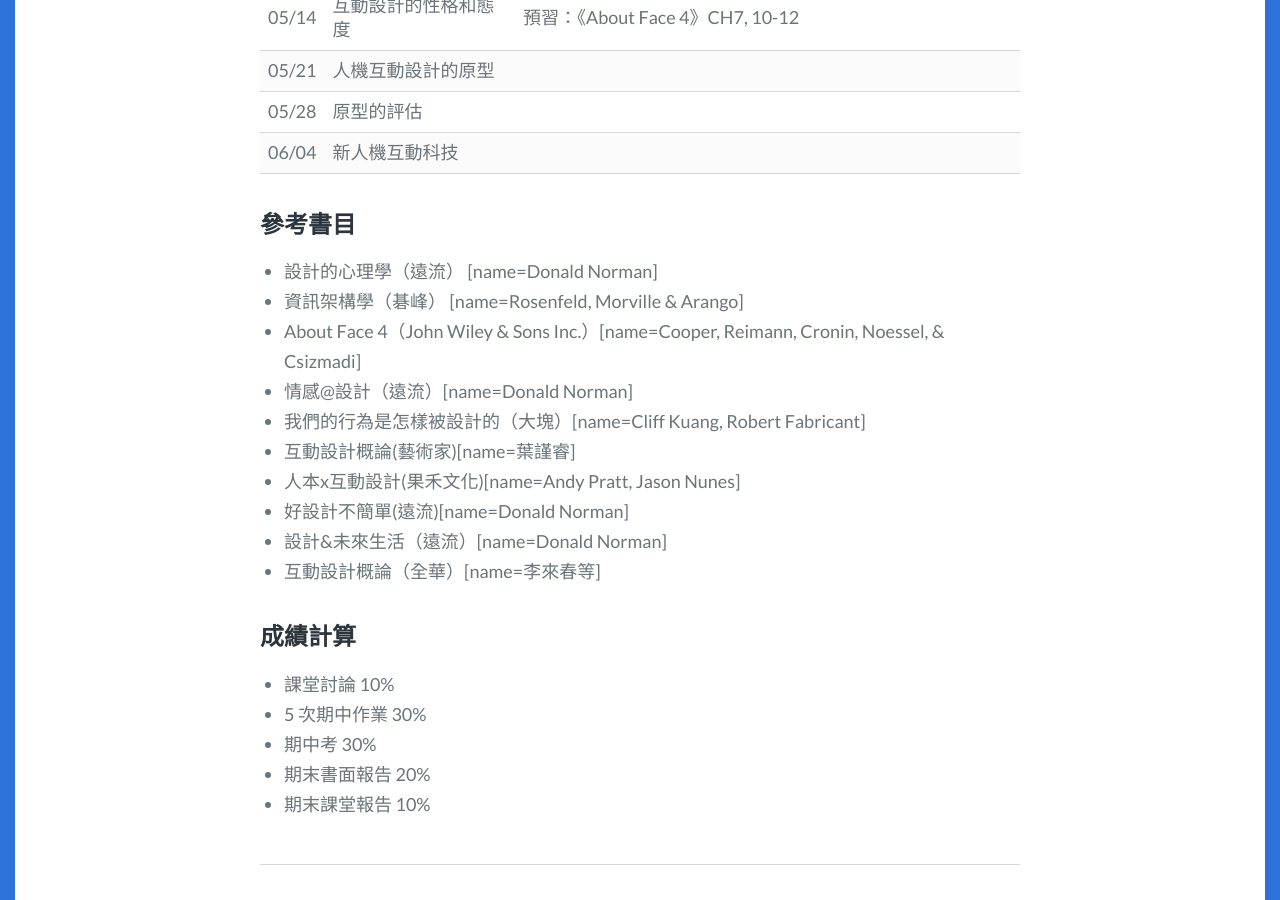
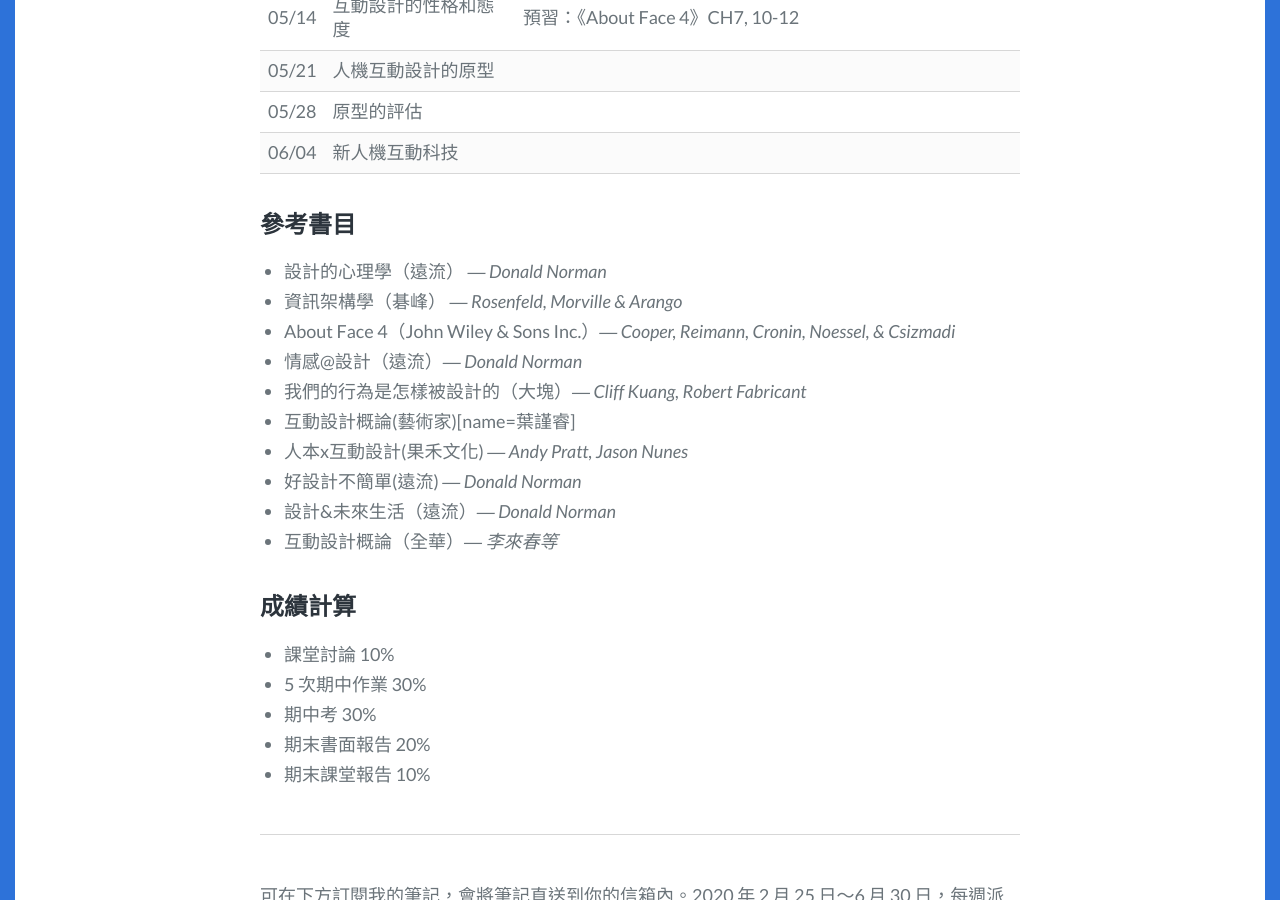
Before and after one commit to laiyenju/laiyenju.github.io, a Jekyll site: the page built from _posts/2020-02-24-nccu-hci-design.md, in a window 1280 px wide and 900 px high, scrolled down 1042 px. Built offline with Jekyll 4.4.1, drawn with Linux system fonts in a browser that asks for light colours.

Commit message:
Update 2020-02-24-nccu-hci-design.md

```diff
--- a/_posts/2020-02-24-nccu-hci-design.md
+++ b/_posts/2020-02-24-nccu-hci-design.md
@@ -38,16 +38,16 @@ excerpt: 政治大學數位內容與科技研究所 2020 年「人機互動設
 
 ### 參考書目
 
-- 設計的心理學（遠流） [name=Donald Norman]
-- 資訊架構學（碁峰） [name=Rosenfeld, Morville & Arango]
-- About Face 4（John Wiley & Sons Inc.）[name=Cooper, Reimann, Cronin, Noessel, & Csizmadi]
-- 情感@設計（遠流）[name=Donald Norman]
-- 我們的行為是怎樣被設計的（大塊）[name=Cliff Kuang, Robert Fabricant]
+- 設計的心理學（遠流） <cite>― Donald Norman</cite>
+- 資訊架構學（碁峰） <cite>― Rosenfeld, Morville & Arango</cite>
+- About Face 4（John Wiley & Sons Inc.）<cite>― Cooper, Reimann, Cronin, Noessel, & Csizmadi</cite>
+- 情感@設計（遠流）<cite>― Donald Norman</cite>
+- 我們的行為是怎樣被設計的（大塊）<cite>― Cliff Kuang, Robert Fabricant</cite>
 - 互動設計概論(藝術家)[name=葉謹睿]
-- 人本x互動設計(果禾文化)[name=Andy Pratt, Jason Nunes]
-- 好設計不簡單(遠流)[name=Donald Norman]
-- 設計&未來生活（遠流）[name=Donald Norman]
-- 互動設計概論（全華）[name=李來春等]
+- 人本x互動設計(果禾文化) <cite>― Andy Pratt, Jason Nunes</cite>
+- 好設計不簡單(遠流) <cite>― Donald Norman</cite>
+- 設計&未來生活（遠流）<cite>― Donald Norman</cite>
+- 互動設計概論（全華）<cite>― 李來春等</cite>
 
 ### 成績計算
 
```
